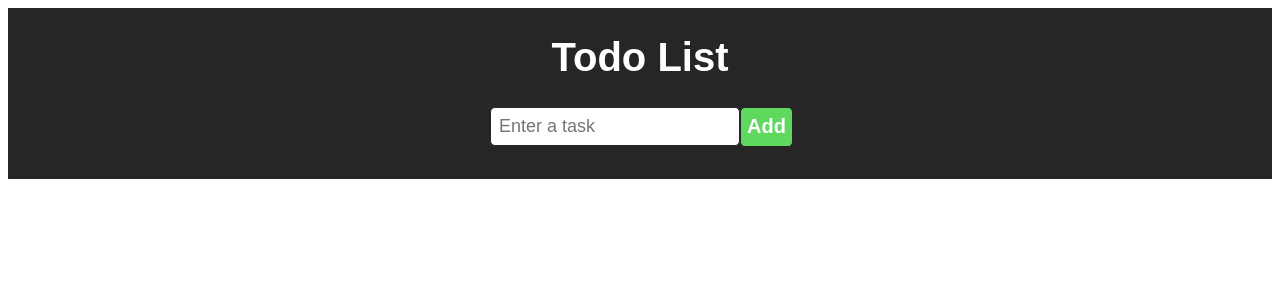
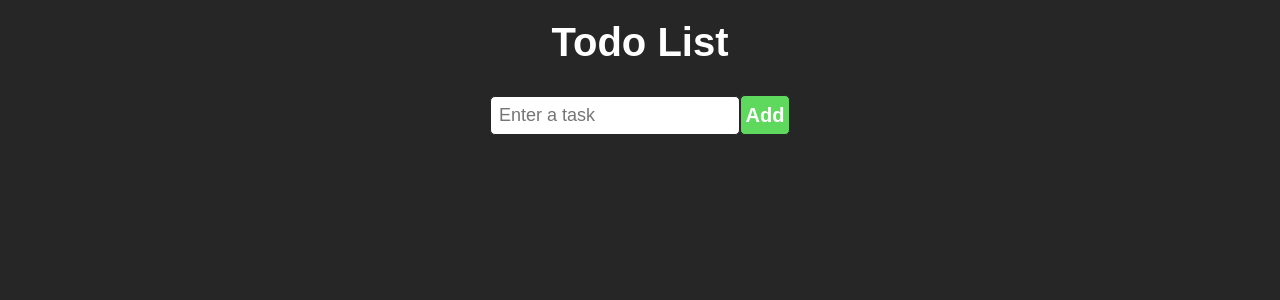
Before and after one commit to scottk4/react-tutorial, a React (Vite) app: page / in a window 1280 px wide. Shown: the top 300 px of the page. Built offline with nearby package versions, Linux system fonts and the light colour scheme.

Commit message:
todo app with my ugly css styling with root reset :)

```diff
--- a/src/index.css
+++ b/src/index.css
@@ -1,3 +1,7 @@
+*{
+margin: 0;
+padding: 0;
+}
 .todo-container {
     font-family: "Arial", "sans-serif";
     background-color: hsl(0, 0%, 15%);
@@ -5,14 +9,17 @@
     flex-direction: column;
     align-items: center;
     width: 100%;
+    height: 100vh;
 }
 .todo-container h1 {
+    padding: 20px 0px;
     color:white;
     font-size: 2.5rem;
     width: 100%;
     text-align: center;
 }
 .todo-add-input {
+    margin: 10px 0px;
     display: flex;
     align-items: center;
     width: 300px;
@@ -41,6 +48,7 @@ button {
     display:flex;
     flex-direction: column;
     align-items:center;
+    margin: 10px 0px;
 }
 .item-container{
     display:flex;
@@ -53,6 +61,7 @@ button {
     align-items: center;
     justify-content: space-between;
     height: 40px;
+    margin: 5px 0px;
 }
 .item-container p{
     padding-right: 50px;
@@ -70,7 +79,6 @@ button {
 }
 .buttons {
     margin-right: 20px;
-    /* background-color:grey; */
     width:130px;
     display:flex;
     justify-content: space-between;
@@ -79,10 +87,8 @@ button {
     background-color: red;
     color: white;
     width: 60px;
-    /* margin-right: 5px; */
 }
 .move-button{
     background-color: hsl(206, 100%, 66%);
-
-    /* margin-right: 5px; */
+    width: 30px;
 }
```
